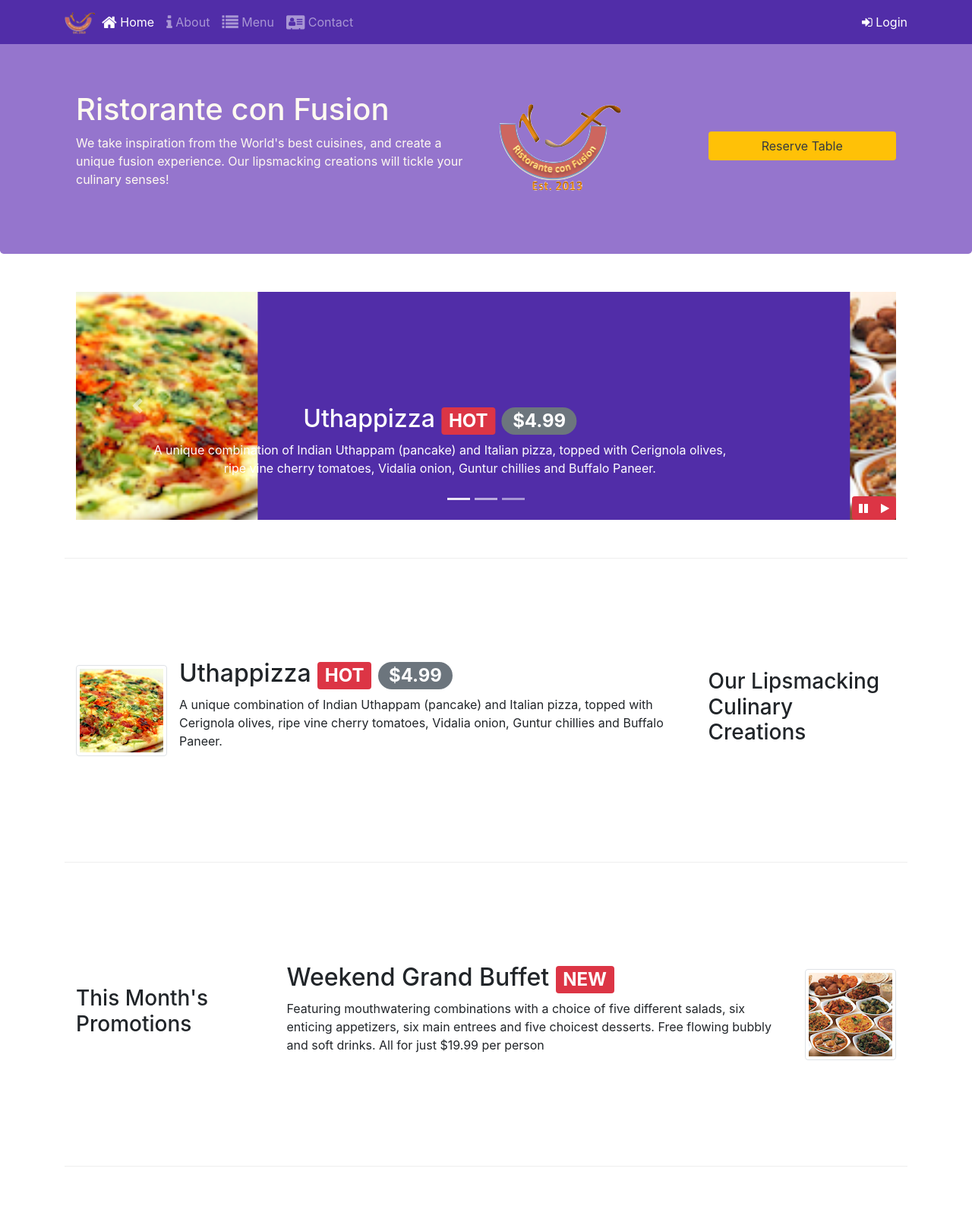
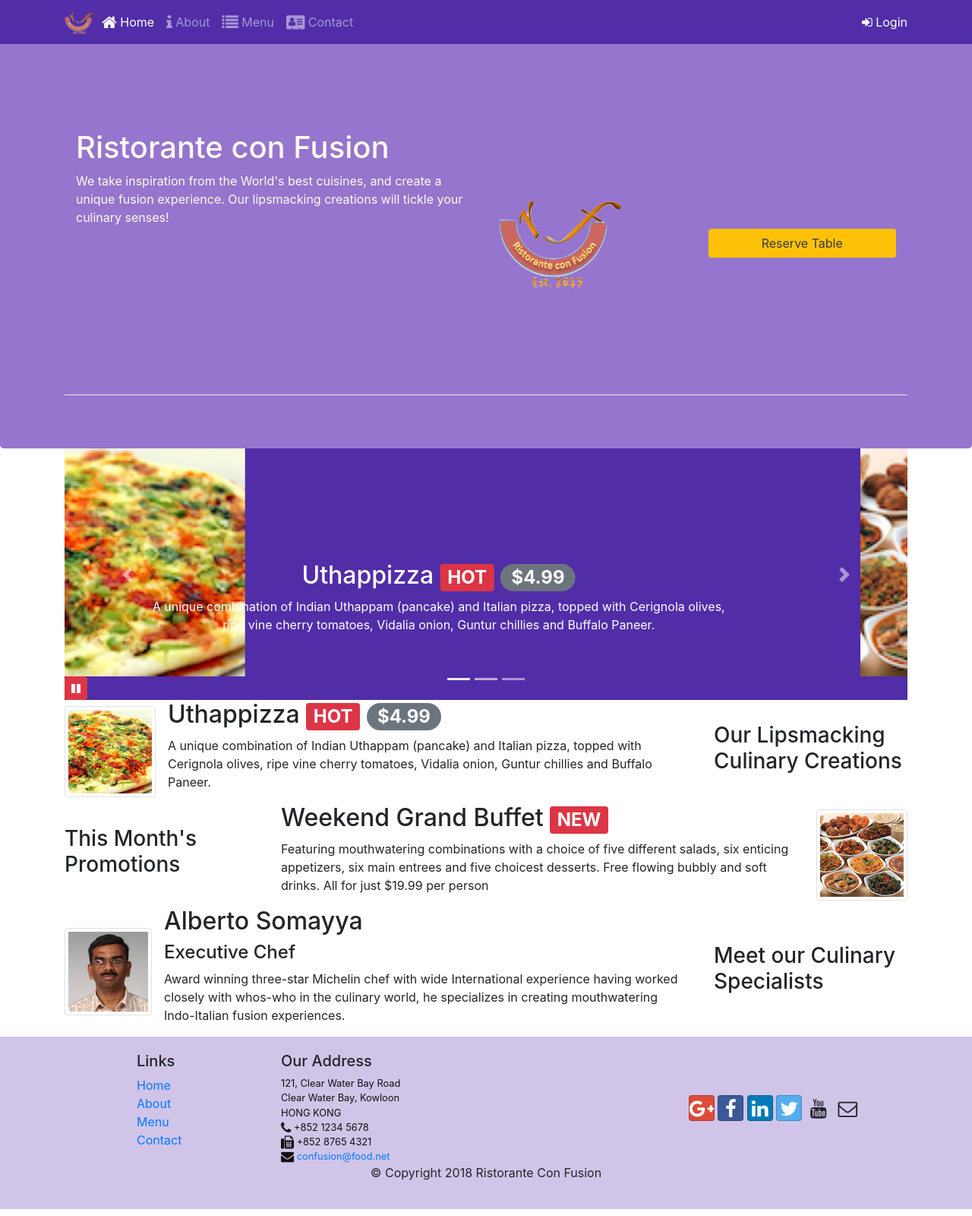
Before and after one commit to imamulkadir/BootstrapTest, a website: page index.html in a window 1280 px wide. Shown: the top 1600 px of the page at 76% size. Drawn offline with nearby package versions, Linux system fonts and the light colour scheme.

Commit message:
Less Exercise

```diff
--- /dev/null
+++ b/css/styles-old.css
@@ -0,0 +1,67 @@
+.row-header {
+    margin: 0px auto;
+    padding: 0px auto;
+}
+
+.row-content{
+    margin: 0px auto;
+    padding: 50px 0px 50px 0px;
+    border-bottom: 1px ridge;
+    min-height: 400px;
+}
+
+.footer {
+    background-color: #D1C4E9;
+    margin: 0px auto;
+    padding: 20px 0px 20px 0px;
+}
+
+.jumbotron {
+    padding: 70px 30px 70px 30px;
+    margin: 0px auto;
+    background: #9575CD;
+    color: floralwhite;
+}
+
+.address {
+    font-size: 80%;
+    margin: 0px;
+    color: #0f0f0f;
+}
+
+body {
+    padding: 50px 0px 0px 0px;
+    z-index: 0;
+}
+
+.navbar-dark {
+    background: #512DA8;
+}
+
+.tab-content {
+    border-left: 1px solid #ddd;
+    border-right: 1px solid #ddd;
+    border-bottom: 1px solid #ddd;
+    padding: 10px;
+}
+
+.carousel {
+    background: #512DA8;
+}
+
+.carousel-item {
+    height: 300px;
+}
+
+.carousel-item img {
+    position: absolute;
+    top: 0;
+    left: 0;
+    min-height: 300px;
+}
+
+#carouselButton {
+    right: 0px;
+    position: absolute;
+    bottom: 0px;
+}
--- /dev/null
+++ b/css/styles.less
@@ -0,0 +1,71 @@
+@lt-gray: #ddd;
+@background-dark: #512DA8;
+@background-light: #9575CD;
+@background-pale: #D1C4E9;
+
+//Height Variables
+@carousel-item-height: 300px;
+.zero-margin (@pad-up-dn: 0px, @pad-left-right: 0px) {
+    margin: 0px auto;
+    padding: @pad-up-dn @pad-left-right;
+}
+
+.row-header {
+    .zero-margin(50px, 0px);
+    border-bottom: 1px ridge;
+    min-height: 400px;
+}
+
+.footer {
+    background-color: @background-pale;
+    .zero-margin(20px, 0px);
+}
+
+.jumbotron {
+    .zero-margin(70px, 30px);
+    background: @background-light;
+    color: floralwhite;
+}
+
+address{
+    font-size: 80%;
+    margin: 0px;
+    color: #0f0f0f;
+}
+
+body {
+    padding: 50px 0px 0px 0px;
+    z-index: 0;
+}
+
+.navbar-dark {
+    background-color: @background-dark;
+}
+
+.tab-content {
+    border-left: 1px solid @lt-gray;
+    border-right: 1px solid @lt-gray;
+    border-bottom: 1px solid @lt-gray;
+    padding: 10px;
+}
+
+.carousel {
+    background: @background-dark;
+
+    .carousel-item {
+        height: @carousel-item-height;
+
+        img {
+            position: absolute;
+            top: 0;
+            left: 0;
+            min-height: 300px;
+        }
+    }
+}
+
+.carouselButton {
+    right: 0px;
+    position: absolute;
+    bottom: 0px;
+}
--- a/index.html
+++ b/index.html
@@ -188,6 +188,7 @@
                                     experiences. </p>
                             </div>
                         </div>
+                    </div>
                     <ol class="carousel-indicators">
                         <li data-target="#mycarousel" data-slide-to="0" class="active"></li>
                         <li data-target="#mycarousel" data-slide-to="1"></li>
@@ -196,21 +197,17 @@
                     <a class="carousel-control-prev" href="#mycarousel" role="button" data-slide="prev">
                         <span class="carousel-control-prev-icon"></span>
                     </a>
-                        <!-- <a class="carousel-control-next" href="#mycarousel" role="button" data-slide="next">
+                    <a class="carousel-control-next" href="#mycarousel" role="button" data-slide="next">
                         <span class="carousel-control-next-icon"></span>
-                        </a> -->
-                        <div class="btn-group" id="carouselButton">
-                            <button class="btn btn-danger btn-sm" id="carousel-pause">
+                    </a>
+
+                    <button class="btn btn-danger btn-sm" id="carouselButton">
                         <span class="fa fa-pause"></span>
-                            </button>
-                            <button class="btn btn-danger btn-sm" id="carousel-play">
-                                <span class="fa fa-play"></span>
                     </button>
                 </div>
             </div>
         </div>
-            </div>
-        </div>
+
         <div class="row row-content align-items-center">
             <div class="col-12 col-sm-4 order-sm-last col-md-3">
                 <h3>Our Lipsmacking Culinary Creations</h3>
@@ -372,11 +369,17 @@
     <script>
         $(document).ready(function() {
             $('#mycarousel').carousel({ interval: 2000 });
-            $('#carousel-pause').click(function() {
-                $('#mycarousel').carousel('pause');
-            });
-            $('#carousel-play').click(function() {
-                $('#mycarousel').carousel('cycle');
+            $('#carouselButton').click(function() {
+                if ($("#carouselButton").children("span").hasClass('fa-pause')) {
+                    $("#mycarousel").carousel('pause');
+                    $("#carouselButton").children("span").removeClass('fa-pause');
+                    $("#carouselButton").children("span").addClass('fa-play');
+                }
+                else if ($("#carouselButton").children("span").hasClass('fa-play')) {
+                    $("#mycarousel").carousel('cycle');
+                    $("#carouselButton").children("span").removeClass('fa-play');
+                    $("#carouselButton").children("span").addClass('fa-pause');
+                }
             });
         });
     </script>
```
Also changed, not shown: css/styles.css. Lines whose indentation alone changed are shown as unchanged.
